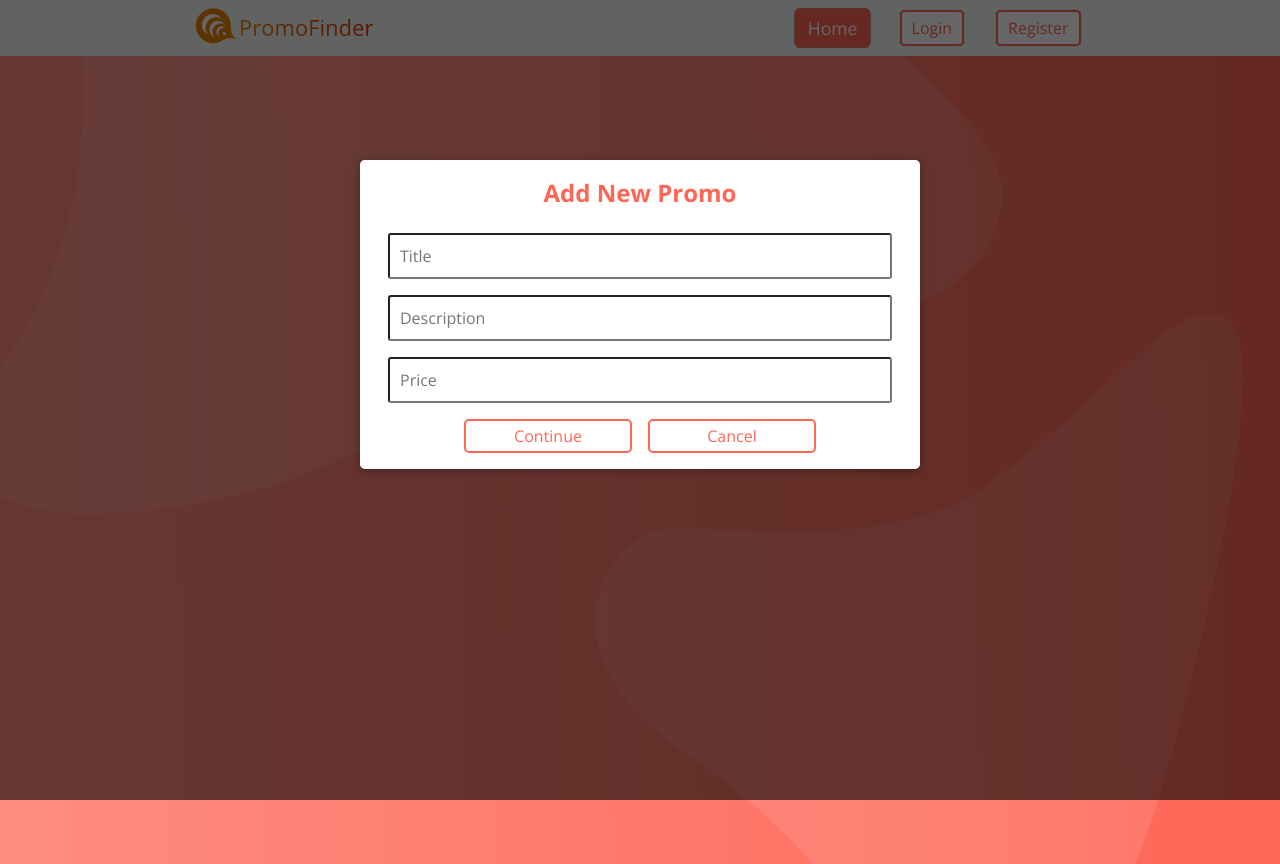
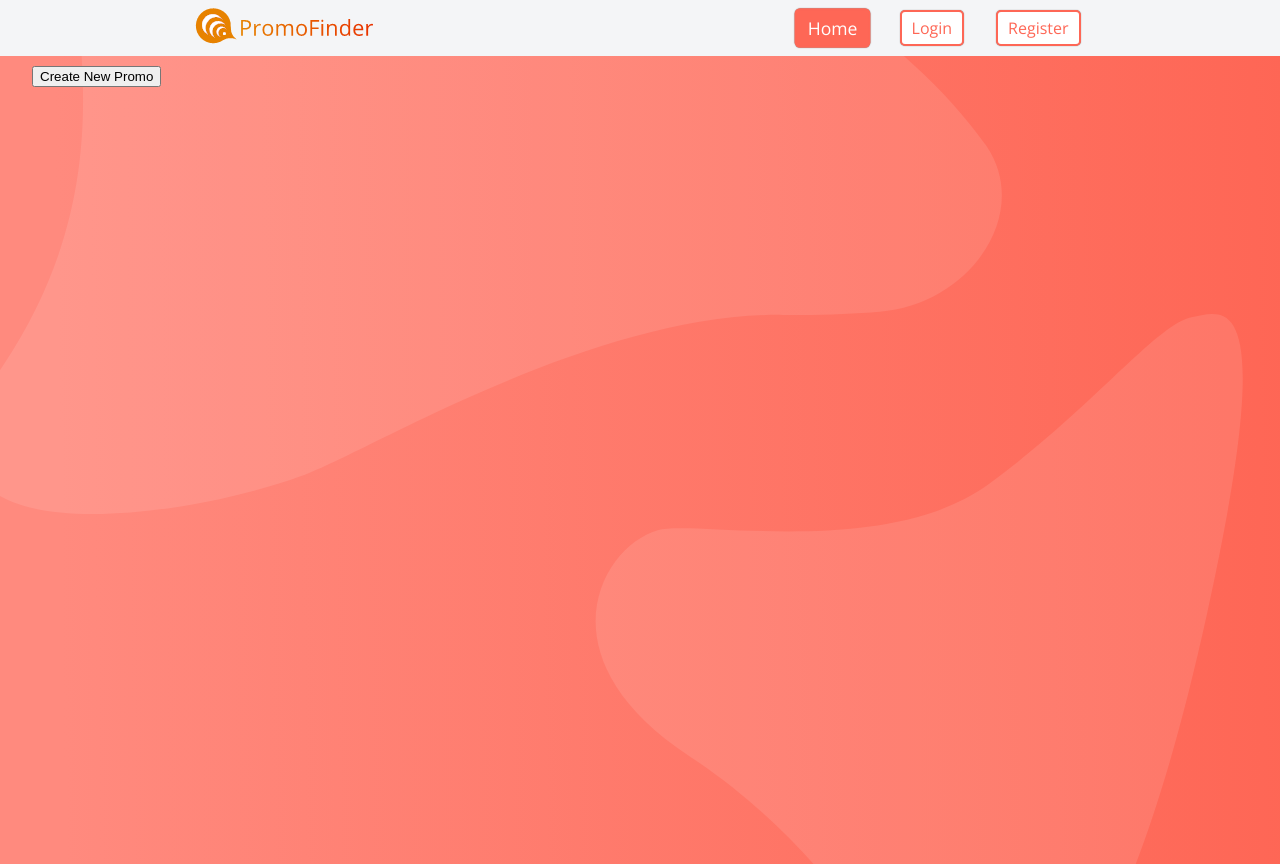
Before and after one commit to emwp/promo-finder, a React (Create React App) app in the folder frontend/: page / in a window 1280 px wide. Built offline with nearby package versions, Linux system fonts and the light colour scheme; the HTML template or start-up script is replaced by a standard one.

Commit message:
Linked PromoStore and Promo.js to display modal&backdrop on btn click

```diff
--- a/frontend/src/containers/Promos.js
+++ b/frontend/src/containers/Promos.js
@@ -1,14 +1,24 @@
-import React from 'react';
+import React, { useContext } from 'react';
 import Modal from '../components/UI/Modal';
 import Backdrop from '../components/UI/Backdrop';
+import { observer } from 'mobx-react-lite';
+import { PromoStoreContext } from '../stores/PromoStore';
 
-const Promos = () => {
+const Promos = observer(() => {
+  const promoStore = useContext(PromoStoreContext);
+
+  const setCreatingPromo = () => {
+    promoStore.creatingPromo = true;
+    console.log(promoStore.creatingPromo);
+  };
+
   return (
     <React.Fragment>
-      <Modal />
-      <Backdrop />
+      <button onClick={setCreatingPromo}>Create New Promo</button>
+      {promoStore.creatingPromo === true ? <Modal /> : null}
+      {promoStore.creatingPromo === true ? <Backdrop /> : null}
     </React.Fragment>
   );
-};
+});
 
 export default Promos;
--- a/frontend/src/stores/PromoStore.js
+++ b/frontend/src/stores/PromoStore.js
@@ -6,7 +6,7 @@ class PromoStore {
 }
 
 decorate(PromoStore, {
-  createPromo: observable,
+  creatingPromo: observable,
 });
 
 export const PromoStoreContext = createContext(new PromoStore());
```
